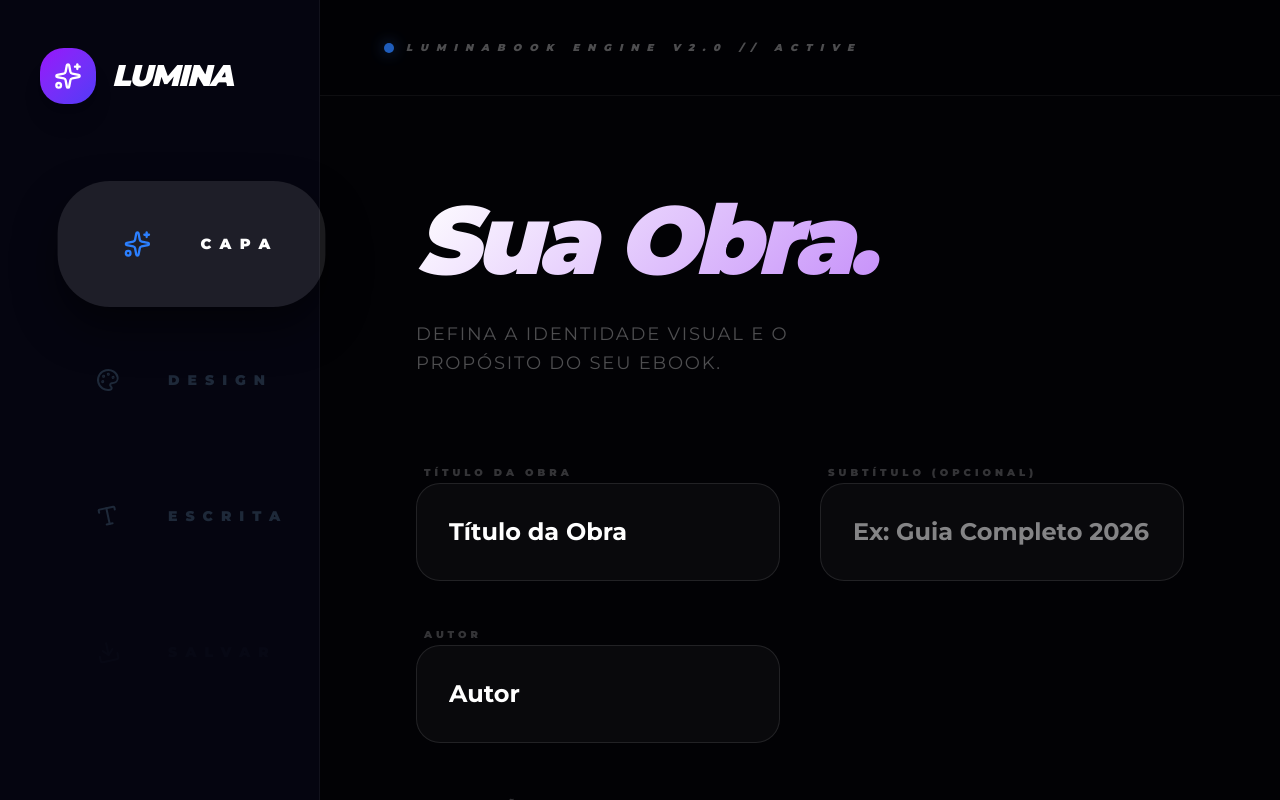
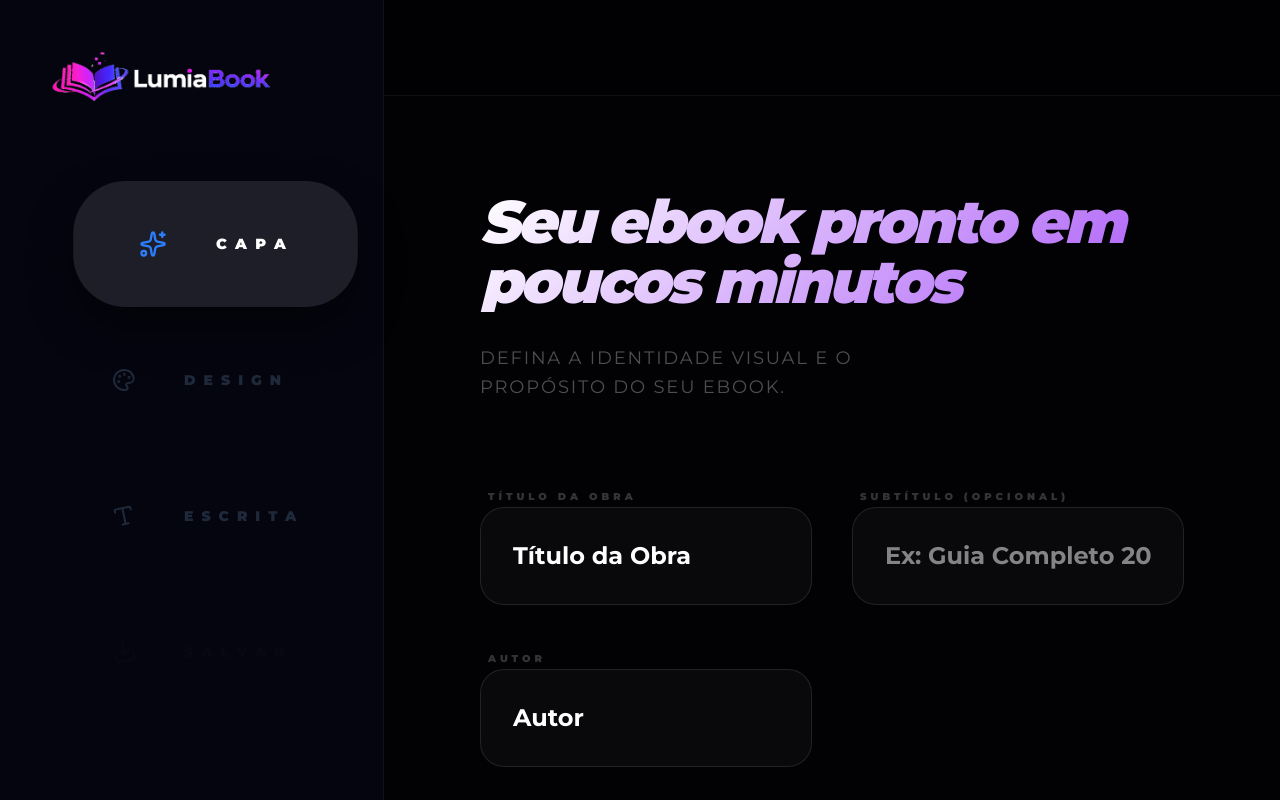
Before and after one commit to cerinowski/luminabook, a Next.js app: page / in a window 1280 px wide. Built offline with nearby package versions, Linux system fonts and the light colour scheme.

Commit message:
style(ui): final aesthetic touches, integrate LumiaBook logo, adjust typography bounds, hide scrollbar

```diff
--- a/src/app/page.tsx
+++ b/src/app/page.tsx
@@ -289,13 +289,12 @@ export default function Home() {
             <style jsx global>{` @import url('${GOOGLE_FONTS_URL}'); body { background: #020205; font-family: 'Montserrat', sans-serif; overflow: hidden; } .text-gradient { background: linear-gradient(135deg, #fff 0%, #a855f7 100%); -webkit-background-clip: text; -webkit-text-fill-color: transparent; } `}</style>
 
             <div className="flex flex-col md:flex-row h-screen">
-                <aside className="w-full md:w-80 bg-[#050510] border-b md:border-b-0 md:border-r border-white/5 flex flex-row md:flex-col py-0 md:py-12 z-50 shrink-0 overflow-x-auto md:overflow-x-visible items-center md:items-stretch">
-                    <div className="px-6 md:px-10 my-6 md:my-0 mb-6 md:mb-20 flex items-center justify-center md:justify-start gap-4 shrink-0">
-                        <div className="w-10 h-10 md:w-14 md:h-14 bg-gradient-to-br from-purple-600 to-indigo-600 rounded-[14px] md:rounded-3xl flex items-center justify-center shadow-xl shrink-0"><Sparkles className="w-5 h-5 md:w-7 md:h-7 text-white" /></div>
-                        <span className="font-black text-xl md:text-3xl italic tracking-tighter text-white">LUMINA</span>
+                <aside className="w-full md:w-80 lg:w-96 bg-[#050510] border-b md:border-b-0 md:border-r border-white/5 flex flex-row md:flex-col py-0 md:py-12 z-50 shrink-0 overflow-x-auto md:overflow-x-visible items-center md:items-stretch">
+                    <div className="px-6 md:px-10 lg:px-12 my-6 md:my-0 mb-6 md:mb-20 flex items-center justify-center md:justify-start gap-4 shrink-0">
+                        <img src="/logo.png" alt="LumiaBook" className="h-10 md:h-14 object-contain" />
                     </div>
 
-                    <nav className="flex-1 flex flex-row md:flex-col px-4 md:px-8 space-x-2 md:space-x-0 md:space-y-4 shrink-0 md:shrink items-center md:items-stretch">
+                    <nav className="flex-1 flex flex-row md:flex-col px-4 md:px-10 lg:pl-12 lg:pr-16 space-x-2 md:space-x-0 md:space-y-4 shrink-0 md:shrink items-center md:items-stretch">
                         <TabButton icon={<Sparkles />} label="Capa" active={activeTab === 'config'} onClick={() => setActiveTab('config')} />
                         <TabButton icon={<Palette />} label="Design" active={activeTab === 'gallery'} onClick={() => setActiveTab('gallery')} />
                         <TabButton icon={<Type />} label="Escrita" active={activeTab === 'editorial'} onClick={() => setActiveTab('editorial')} />
@@ -306,8 +305,6 @@ export default function Home() {
                 <section className="flex-1 flex flex-col relative h-screen overflow-hidden">
                     <header className="h-24 border-b border-white/5 flex items-center justify-between px-16 bg-[#020205]/95 backdrop-blur-3xl sticky top-0 z-40">
                         <div className="flex items-center gap-3">
-                            <div className="w-2.5 h-2.5 bg-blue-500 rounded-full animate-pulse shadow-[0_0_15px_rgba(59,130,246,0.6)]"></div>
-                            <span className="text-[10px] font-black uppercase tracking-[8px] text-white/30 italic">LuminaBook Engine v2.0 // Active</span>
                         </div>
                         {blueprint && activeTab === 'editorial' && (
                             <button onClick={handleCreateEbook} className="bg-white text-black px-12 py-3 rounded-full text-[11px] font-black uppercase tracking-widest hover:scale-105 transition-all font-bold shadow-2xl">Visualizar Exportação</button>
@@ -318,7 +315,7 @@ export default function Home() {
                         <AnimatePresence mode="wait">
                             {activeTab === 'config' && (
                                 <motion.div key="config" initial={{ opacity: 0, x: -20 }} animate={{ opacity: 1, x: 0 }} exit={{ opacity: 0, x: 20 }} className="max-w-3xl pb-20">
-                                    <h1 className="text-5xl md:text-8xl font-black tracking-tighter mb-4 md:mb-8 text-gradient italic leading-none text-white">Sua Obra.</h1>
+                                    <h1 className="text-4xl md:text-6xl font-black tracking-tighter mb-4 md:mb-8 text-gradient italic leading-none text-white">Seu ebook pronto em poucos minutos</h1>
                                     <p className="text-white/30 mb-20 text-lg max-w-sm font-medium leading-relaxed uppercase tracking-widest">Defina a identidade visual e o propósito do seu eBook.</p>
                                     <div className="space-y-12">
                                         <div className="grid grid-cols-1 md:grid-cols-2 gap-10">
@@ -385,7 +382,7 @@ export default function Home() {
                                     </div>
 
                                     {/* Sidebar de Design */}
-                                    <div className="w-full xl:w-96 bg-white/[0.02] border-t xl:border-t-0 xl:border-l border-white/5 p-6 xl:p-12 space-y-8 xl:space-y-12 overflow-y-auto shrink-0">
+                                    <div className="w-full xl:w-96 bg-white/[0.02] border-t xl:border-t-0 xl:border-l border-white/5 p-6 xl:p-12 space-y-8 xl:space-y-12 overflow-y-auto shrink-0" style={{ scrollbarWidth: 'none' }}>
                                         <div className="space-y-4">
                                             <label className="text-[10px] font-black uppercase tracking-[4px] text-white/20">Cor de Destaque</label>
                                             <div className="flex items-center gap-4 bg-white/5 p-4 rounded-3xl border border-white/5">
@@ -445,13 +442,13 @@ export default function Home() {
                             )}
 
                             {activeTab === 'export' && (
-                                <motion.div key="export" initial={{ opacity: 0, scale: 0.9 }} animate={{ opacity: 1, scale: 1 }} className="flex flex-col items-center justify-center py-20 md:py-60 text-center space-y-12 md:space-y-24">
-                                    <div className="w-40 h-40 md:w-60 md:h-60 bg-green-500/5 rounded-full flex items-center justify-center shadow-[0_0_150px_rgba(34,197,94,0.4)] border border-green-500/10"><CheckCircle2 className="w-20 h-20 md:w-32 md:h-32 text-green-500" /></div>
-                                    <div className="space-y-4 md:space-y-6">
-                                        <h1 className="text-6xl md:text-9xl font-black tracking-tighter italic text-gradient leading-none">Pronto.</h1>
-                                        <p className="text-white/20 text-xl md:text-3xl font-medium tracking-[8px] md:tracking-[15px] uppercase mt-10 text-white">LuminaBook PDF</p>
+                                <motion.div key="export" initial={{ opacity: 0, scale: 0.9 }} animate={{ opacity: 1, scale: 1 }} className="flex flex-col items-center justify-center py-20 md:py-60 text-center space-y-12 md:space-y-16">
+                                    <div className="w-24 h-24 md:w-40 md:h-40 bg-green-500/5 rounded-full flex items-center justify-center shadow-[0_0_100px_rgba(34,197,94,0.4)] border border-green-500/10"><CheckCircle2 className="w-12 h-12 md:w-20 md:h-20 text-green-500" /></div>
+                                    <div className="space-y-4">
+                                        <h1 className="text-5xl md:text-7xl font-black tracking-tighter italic text-gradient leading-none">Pronto.</h1>
+                                        <p className="text-white/20 text-lg md:text-xl font-medium tracking-[8px] md:tracking-[10px] uppercase mt-6 text-white">LumiaBook PDF</p>
                                     </div>
-                                    <button onClick={downloadPDF} className="bg-white text-black px-24 py-10 rounded-[50px] font-black uppercase text-xl flex items-center gap-8 hover:scale-110 active:scale-95 transition-all shadow-2xl shadow-white/5"><FileDown className="w-10 h-10" /> BAIXAR EBOOK PDF</button>
+                                    <button onClick={downloadPDF} className="bg-white text-black px-12 md:px-16 py-6 md:py-8 rounded-[40px] font-black uppercase text-sm md:text-base flex items-center gap-6 hover:scale-105 active:scale-95 transition-all shadow-xl shadow-white/5"><FileDown className="w-6 h-6 md:w-8 md:h-8" /> BAIXAR EBOOK</button>
                                 </motion.div>
                             )}
                         </AnimatePresence>
```
Also changed, not shown: public/logo.png.
